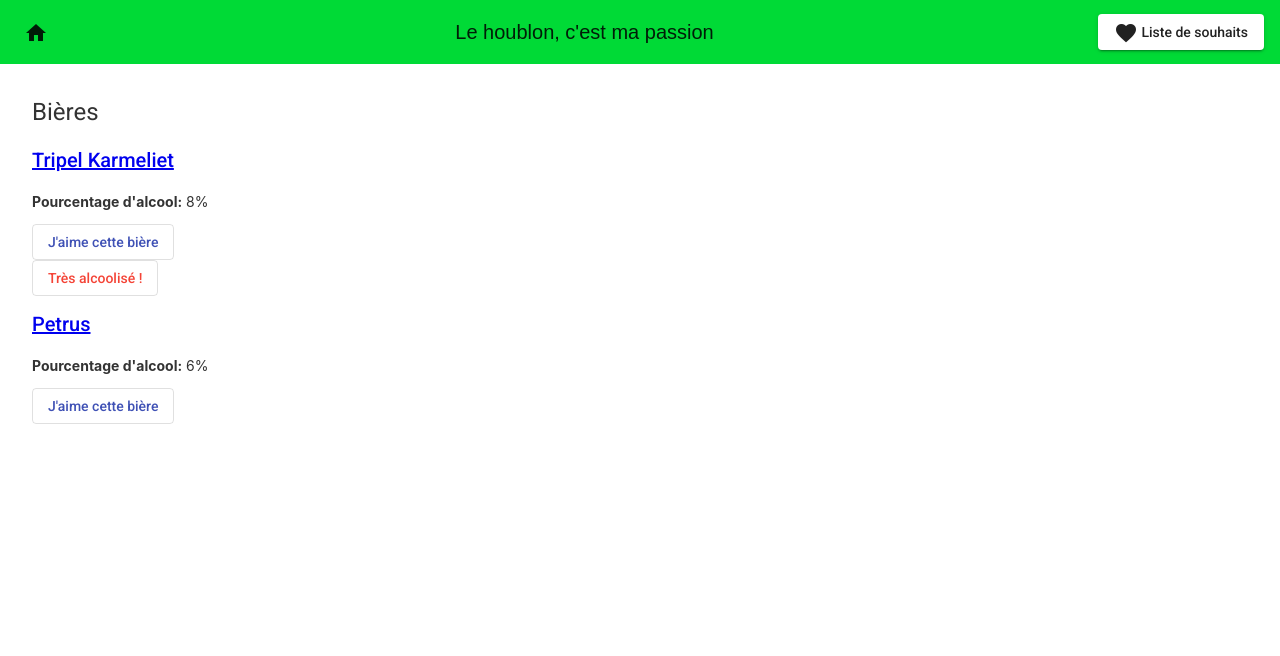
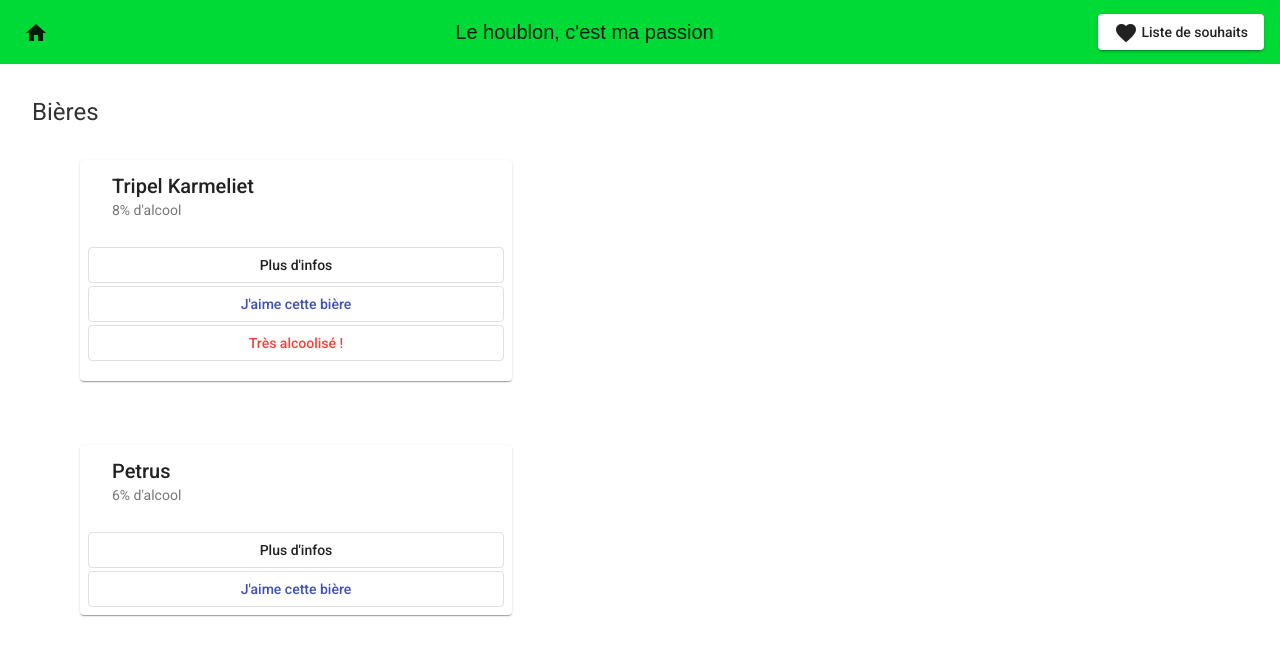
Before and after one commit to Vanhaex/TPangular_biere, an Angular app: page / in a window 1280 px wide. Shown: the top 656 px of the page. Built offline with nearby package versions, Linux system fonts and the light colour scheme.

Commit message:
adding card for displaying datas

```diff
--- /dev/null
+++ b/src/app/adding-biere/adding-biere.component.html
@@ -0,0 +1,12 @@
+<label>
+    Nom de la bière :
+    <input type="text" [formControl]="biere_name">
+</label>
+
+<p>
+    Value: {{ biere_name.value }}
+</p>
+
+<p>
+    <button (click)="updateName()">changer le nom de la bière</button>
+</p>
--- /dev/null
+++ b/src/app/adding-biere/adding-biere.component.ts
@@ -0,0 +1,20 @@
+import { Component } from '@angular/core';
+import { FormControl } from '@angular/forms';
+
+@Component({
+  selector: 'app-adding-biere',
+  templateUrl: './adding-biere.component.html',
+  styleUrls: ['./adding-biere.component.scss']
+})
+export class AddingBiereComponent {
+
+  biere_name = new FormControl('');
+  updateName() {
+    this.biere_name.setValue('heineken');
+  }
+  constructor() { }
+
+  ngOnInit(): void {
+  }
+
+}
--- a/src/app/app.component.scss
+++ b/src/app/app.component.scss
@@ -264,7 +264,6 @@
 
     .card:not(.highlight-card) {
       height: 16px;
-      margin: 8px 0;
     }
 
     .card.highlight-card span {
--- a/src/app/app.module.ts
+++ b/src/app/app.module.ts
@@ -27,6 +27,7 @@ import { BiereAlertsComponent } from './biere-alerts/biere-alerts.component';
 import { BiereDetailsComponent } from './biere-details/biere-details.component';
 import { WishlistComponent } from './wishlist/wishlist.component';
 import { ShippingComponent } from './shipping/shipping.component';
+import { AddingBiereComponent } from './adding-biere/adding-biere.component';
 
 @NgModule({
   declarations: [
@@ -37,7 +38,8 @@ import { ShippingComponent } from './shipping/shipping.component';
     BiereAlertsComponent,
     BiereDetailsComponent,
     WishlistComponent,
-    ShippingComponent
+    ShippingComponent,
+    AddingBiereComponent
   ],
   imports: [
     BrowserModule,
--- a/src/app/biere-alerts/biere-alerts.component.html
+++ b/src/app/biere-alerts/biere-alerts.component.html
@@ -1,5 +1,5 @@
 <p *ngIf="biere.biere_percent > 7">
-    <button mat-stroked-button color="warn" (click)="notify.emit()">
+    <button class="biere-button" mat-stroked-button color="warn" (click)="notify.emit()">
         Très alcoolisé !
     </button>
 </p>
--- a/src/app/biere-alerts/biere-alerts.component.scss
+++ b/src/app/biere-alerts/biere-alerts.component.scss
@@ -0,0 +1,4 @@
+.biere-button {
+    width: 26rem;
+    margin-top: 3px;
+}
--- a/src/app/biere-listing/biere-listing.component.html
+++ b/src/app/biere-listing/biere-listing.component.html
@@ -1,10 +1,10 @@
 <h1>Bières</h1>
 
-<div *ngFor="let biere of bieres; index as biereID">
-    <h2>
+
+  <!--  <h2>
         <a [routerLink]="['/bieres', biereID]"
            matTooltip="Cliquez pour plus de détails !">
-            {{ biere.biere_name }}
+
         </a>
     </h2>
     <p *ngIf="biere.biere_percent">
@@ -18,6 +18,22 @@
     <app-biere-alerts
         [biere]="biere"
         (notify)="onNotify()">
-    </app-biere-alerts>
+    </app-biere-alerts>-->
 
+
+
+<div *ngFor="let biere of bieres; index as biereID">
+    <div class="card-content" >
+        <mat-card class="card-biere">
+        <mat-card-header>
+            <mat-card-title>{{ biere.biere_name }}</mat-card-title>
+            <mat-card-subtitle>{{ biere.biere_percent }}% d'alcool</mat-card-subtitle>
+        </mat-card-header>
+        <mat-card-actions>
+            <button class="biere-button" mat-stroked-button [routerLink]="['/bieres', biereID]" matTooltip="Cliquez pour plus de détails !">Plus d'infos</button>
+            <button class="biere-button" mat-stroked-button color="primary" (click)="like()"> J'aime cette bière </button>
+            <app-biere-alerts class="biere-button" [biere]="biere"(notify)="onNotify()"></app-biere-alerts>
+        </mat-card-actions>
+        </mat-card>
+    </div>
 </div>
--- a/src/app/biere-listing/biere-listing.component.scss
+++ b/src/app/biere-listing/biere-listing.component.scss
@@ -0,0 +1,27 @@
+.card-content {
+    display: flex;
+    margin-bottom: 3rem;
+}
+
+.card-biere {
+    max-width: 400px;
+    margin-left: 3rem;
+    margin-top: 1rem;
+}
+
+.biere-header-image-1 {
+    background-size: cover;
+}
+
+.biere-header-image-2 {
+    background-size: cover;
+}
+
+.biere-button {
+    width: 26rem;
+}
+
+.mat-card-actions .mat-stroked-button {
+    margin: 0 0px;
+    margin-top: 3px;
+}
--- a/src/app/wishlist/wishlist.component.ts
+++ b/src/app/wishlist/wishlist.component.ts
@@ -6,11 +6,12 @@ import { CartService } from '../cart.service';
   templateUrl: './wishlist.component.html',
   styleUrls: ['./wishlist.component.scss']
 })
+
 export class WishlistComponent implements OnInit {
   whishlistBieres;
 
   constructor(
-    private cartService: CartService
+    private cartService: CartService,
   ) { }
 
   ngOnInit() {
```
Also changed, not shown: src/app/adding-biere/adding-biere.component.scss (added), src/app/wishlist/wishlist.component.html (line endings or trailing spaces), 1 other file (tests, documents, lock files or other folders).
